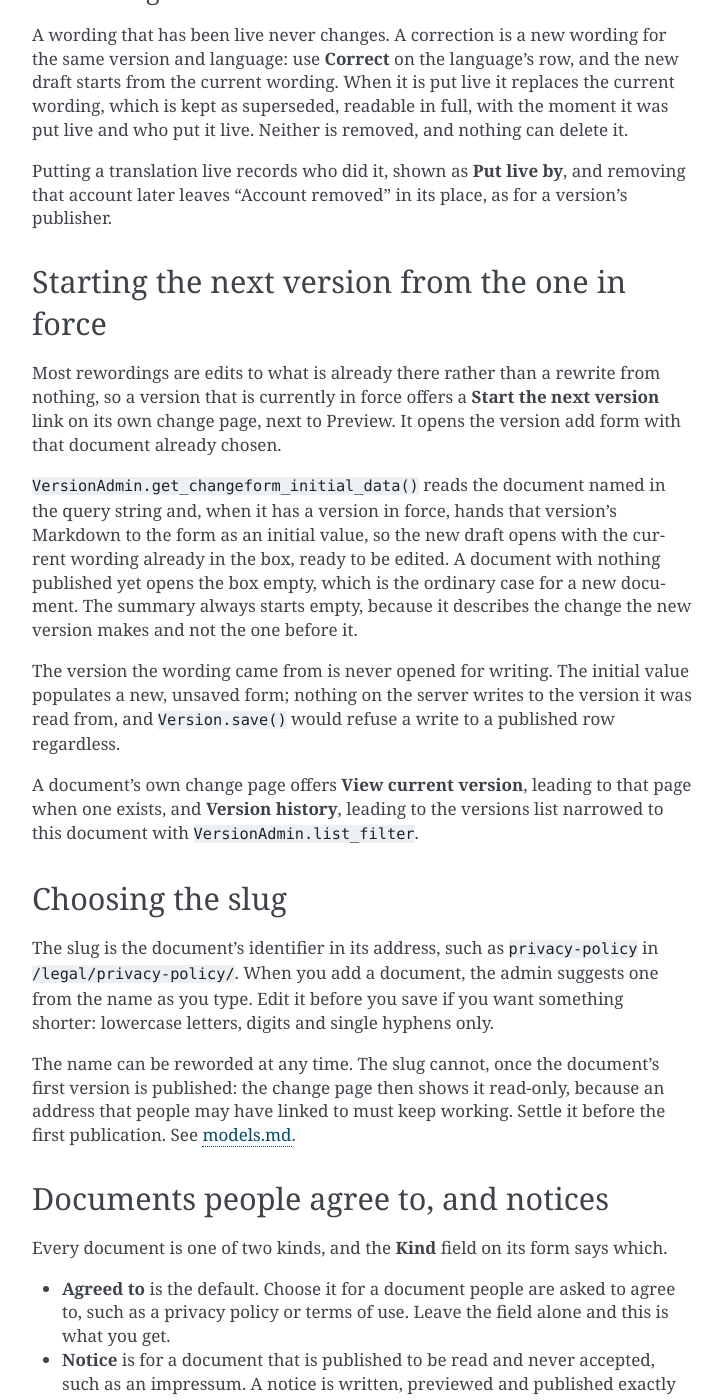
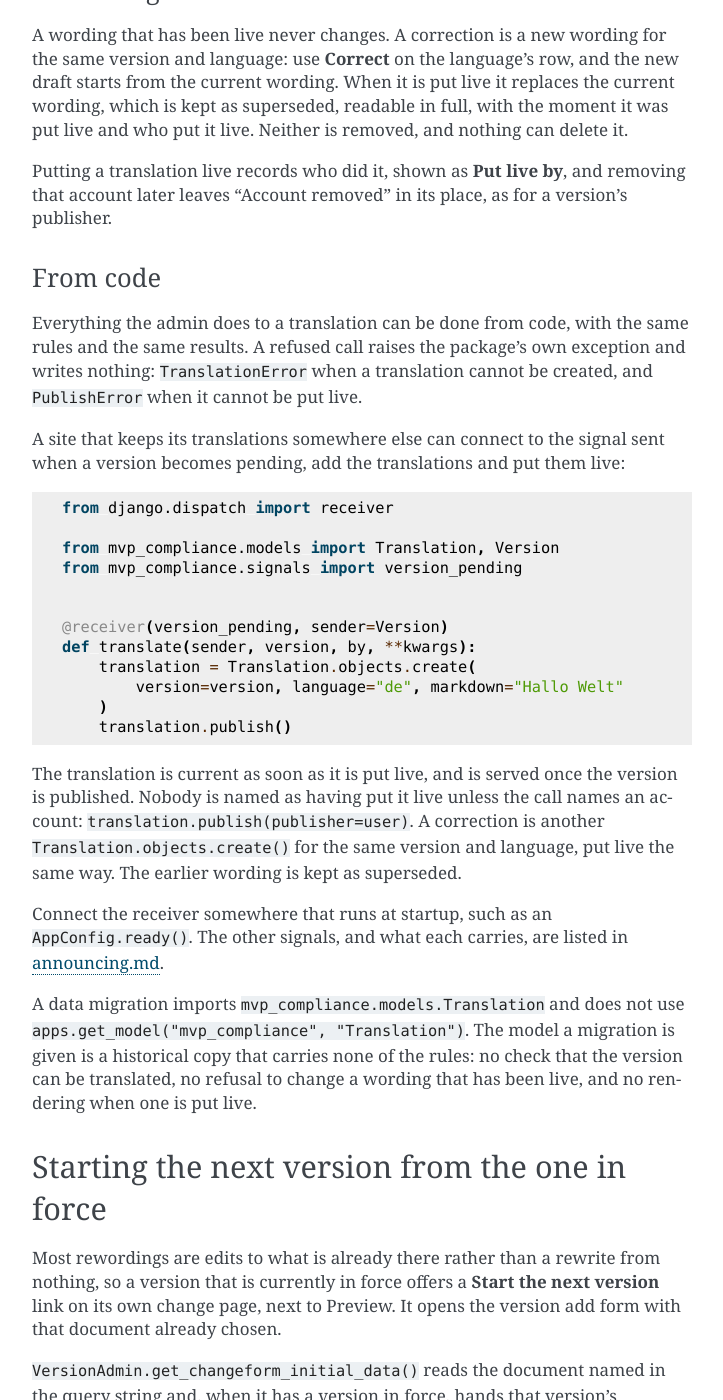
Before and after one commit to django-mvp/django-mvp-compliance, a Sphinx documentation site: the page built from docs/authoring.md, in a window 1280 px wide and 1400 px high, scrolled down 5102 px. Shown: the whole window, without its empty margins (388-1111 px from the left). Built offline with Sphinx 7.4.7, drawn with Linux system fonts in a browser that asks for light colours.

Commit message:
T021: document translating from code, every signal and the translation exceptions

````diff
--- a/docs/authoring.md
+++ b/docs/authoring.md
@@ -204,6 +204,43 @@ nothing can delete it.
 Putting a translation live records who did it, shown as **Put live by**, and removing that account
 later leaves "Account removed" in its place, as for a version's publisher.
 
+### From code
+
+Everything the admin does to a translation can be done from code, with the same rules and the same
+results. A refused call raises the package's own exception and writes nothing: `TranslationError`
+when a translation cannot be created, and `PublishError` when it cannot be put live.
+
+A site that keeps its translations somewhere else can connect to the signal sent when a version
+becomes pending, add the translations and put them live:
+
+```python
+from django.dispatch import receiver
+
+from mvp_compliance.models import Translation, Version
+from mvp_compliance.signals import version_pending
+
+
+@receiver(version_pending, sender=Version)
+def translate(sender, version, by, **kwargs):
+    translation = Translation.objects.create(
+        version=version, language="de", markdown="Hallo Welt"
+    )
+    translation.publish()
+```
+
+The translation is current as soon as it is put live, and is served once the version is published.
+Nobody is named as having put it live unless the call names an account:
+`translation.publish(publisher=user)`. A correction is another `Translation.objects.create()` for
+the same version and language, put live the same way. The earlier wording is kept as superseded.
+
+Connect the receiver somewhere that runs at startup, such as an `AppConfig.ready()`. The other
+signals, and what each carries, are listed in [announcing.md](announcing.md#every-signal).
+
+A data migration imports `mvp_compliance.models.Translation` and does not use
+`apps.get_model("mvp_compliance", "Translation")`. The model a migration is given is a historical
+copy that carries none of the rules: no check that the version can be translated, no refusal to
+change a wording that has been live, and no rendering when one is put live.
+
 ## Starting the next version from the one in force
 
 Most rewordings are edits to what is already there rather than a rewrite from nothing, so a
````
Also changed, not shown: CHANGELOG.md (+5 -0 lines), docs/announcing.md (+36 -1 lines), docs/models.md (+10 -0 lines), 1 other file.
